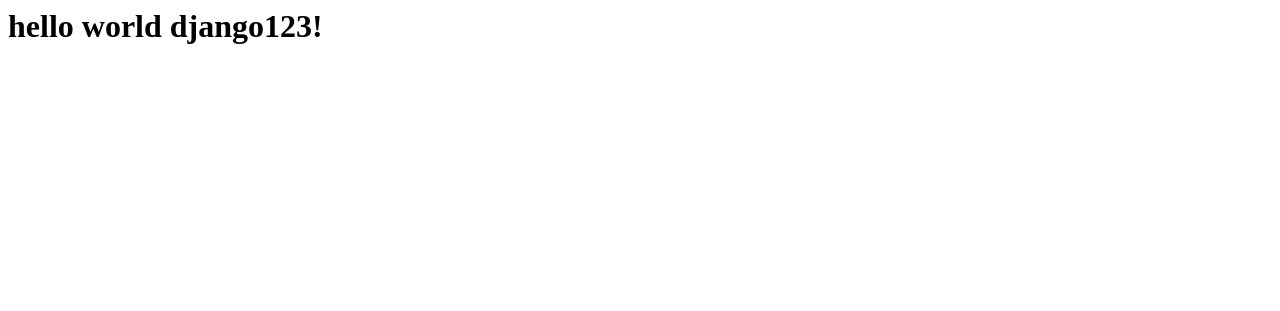
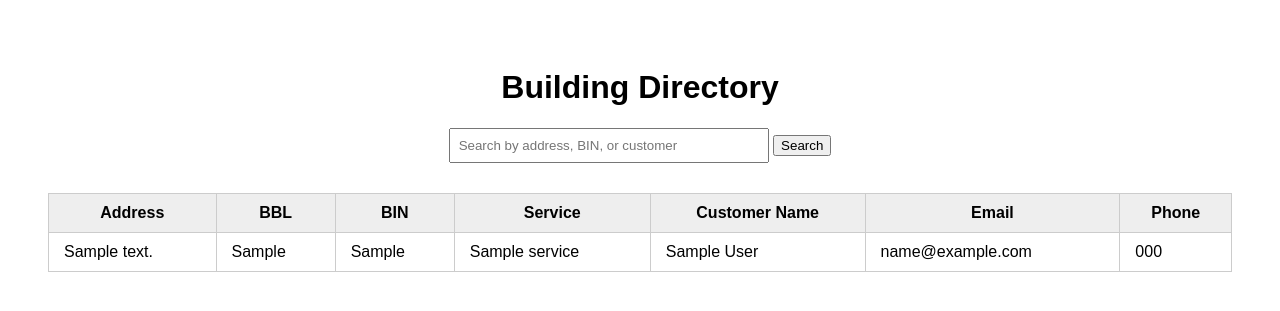
Before and after one commit to mikejin01/Django-DB, a Django app: page / in a window 1280 px wide. Shown: the top 311 px of the page. Run offline with Django 5.2, Linux system fonts and the light colour scheme; tables that the repository leaves empty hold one stand-in row (values such as "Sample post").

Commit message:
building directory added

```diff
--- a/db/models.py
+++ b/db/models.py
@@ -20,6 +20,8 @@ class Service(models.Model):
 
 class Building(models.Model):
     address = models.CharField(max_length=100)
+    BBL = models.CharField(max_length=30, default='')
+    BIN = models.CharField(max_length=30, default='')
     service = models.ForeignKey(Service, on_delete=models.CASCADE)
     customer = models.ForeignKey(Customer, on_delete=models.CASCADE)
     def __str__(self):
--- a/db/templates/home.html
+++ b/db/templates/home.html
@@ -1 +1,74 @@
-<h1>hello world django123!</h1>
+<!DOCTYPE html>
+<html>
+<head>
+    <title>Building Directory</title>
+    <style>
+        body {
+            font-family: Arial, sans-serif;
+            padding: 40px;
+        }
+        h1 {
+            text-align: center;
+        }
+        form {
+            text-align: center;
+            margin-bottom: 30px;
+        }
+        input[type="text"] {
+            padding: 8px;
+            width: 300px;
+        }
+        table {
+            width: 100%;
+            border-collapse: collapse;
+            margin: auto;
+        }
+        th, td {
+            padding: 10px 15px;
+            border: 1px solid #ccc;
+        }
+        th {
+            background-color: #eee;
+        }
+    </style>
+</head>
+<body>
+    <h1>Building Directory</h1>
+
+    <form method="get">
+        <input type="text" name="q" placeholder="Search by address, BIN, or customer" value="{{ query|default:'' }}">
+        <button type="submit">Search</button>
+    </form>
+
+    <table>
+        <thead>
+            <tr>
+                <th>Address</th>
+                <th>BBL</th>
+                <th>BIN</th>
+                <th>Service</th>
+                <th>Customer Name</th>
+                <th>Email</th>
+                <th>Phone</th>
+            </tr>
+        </thead>
+        <tbody>
+            {% for building in buildings %}
+            <tr>
+                <td>{{ building.address }}</td>
+                <td>{{ building.BBL }}</td>
+                <td>{{ building.BIN }}</td>
+                <td>{{ building.service.name }}</td>
+                <td>{{ building.customer.first_name }} {{ building.customer.last_name }}</td>
+                <td>{{ building.customer.email }}</td>
+                <td>{{ building.customer.phone }}</td>
+            </tr>
+            {% empty %}
+            <tr>
+                <td colspan="7" style="text-align: center;">No results found.</td>
+            </tr>
+            {% endfor %}
+        </tbody>
+    </table>
+</body>
+</html>
--- a/db/views.py
+++ b/db/views.py
@@ -1,5 +1,17 @@
 from django.shortcuts import render
+from .models import Building
+from django.db.models import Q
 
 # Create your views here.
 def home(request):
-    return render(request, 'home.html', {})
+    query = request.GET.get('q')
+    buildings = Building.objects.select_related('service', 'customer').all()
+
+    if query:
+        buildings = buildings.filter(
+            Q(address__icontains=query) |
+            Q(BIN__icontains=query) |
+            Q(customer__first_name__icontains=query) |
+            Q(customer__last_name__icontains=query)
+        )
+    return render(request, 'home.html', {'buildings': buildings, 'query': query})
```
Also changed, not shown: db/migrations/0002_building_bbl_building_bin.py (added).
